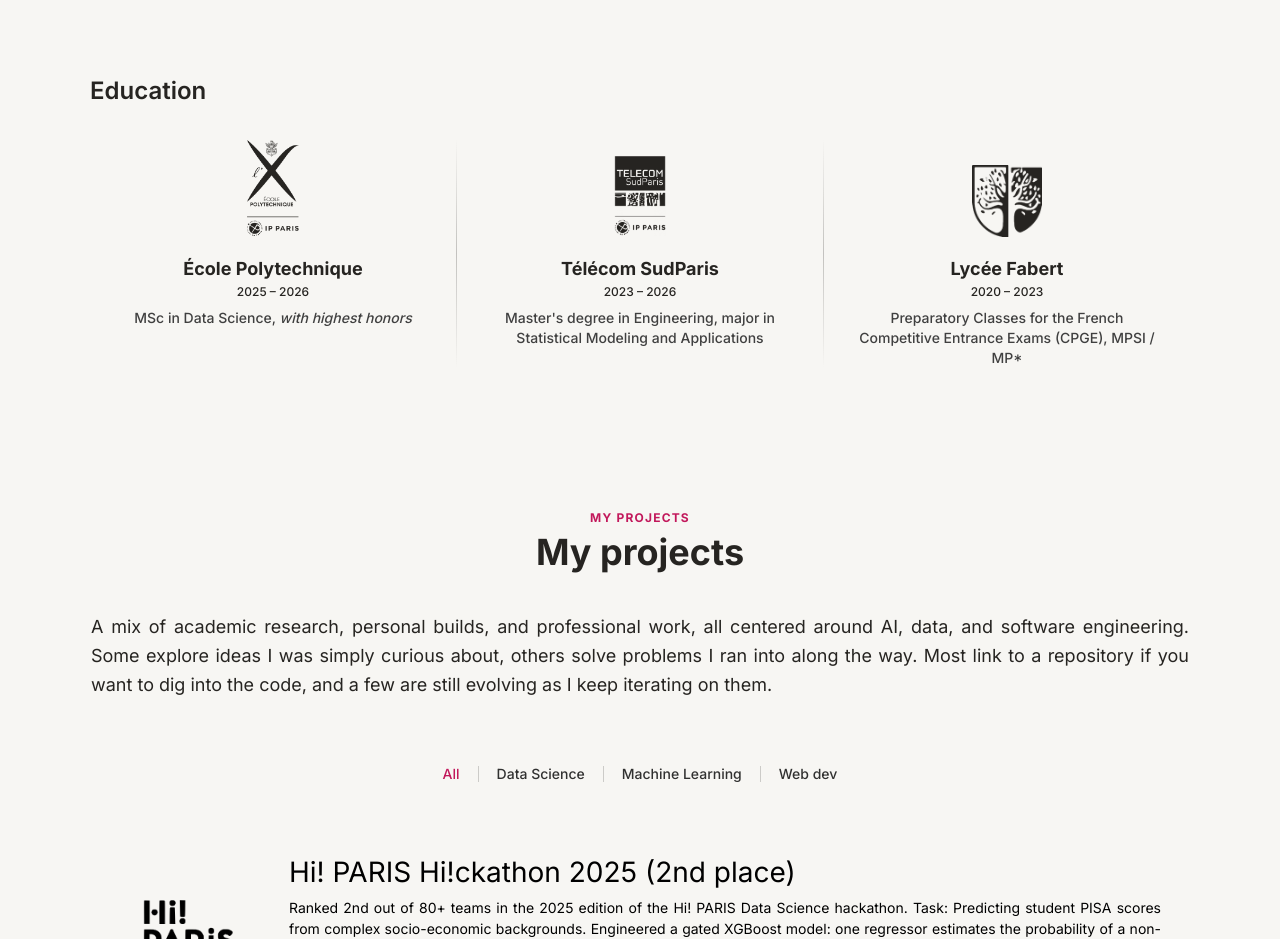
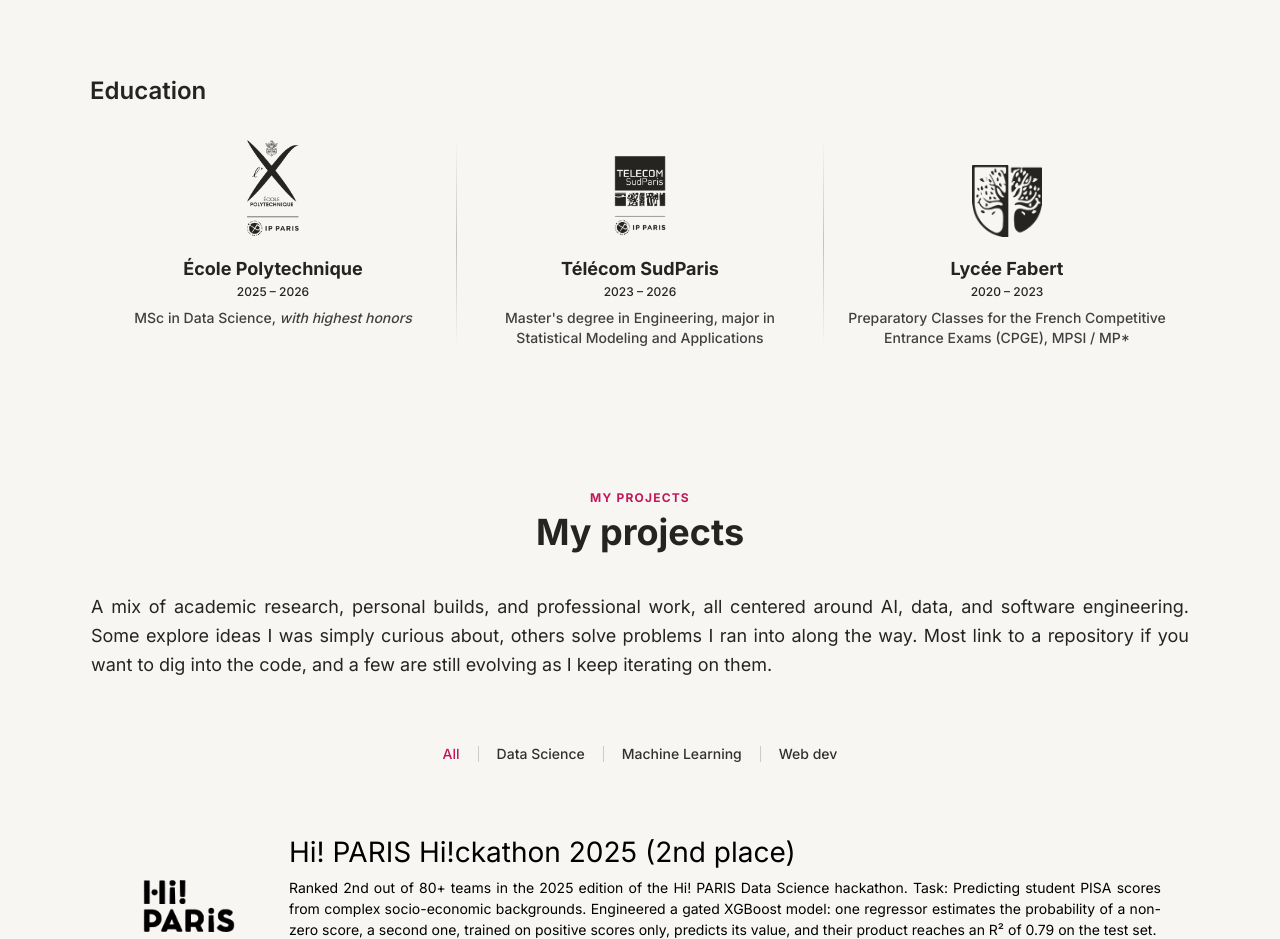
Before and after one commit to maxencedbe/maxencedbe.github.io, an Astro site: page / in a window 1280 px wide. Shown: the part 1780-2719 px from the top of the page. Built offline with nearby package versions, Linux system fonts and the light colour scheme; Astro itself is replaced by a stand-in of ours; some packages are replaced by stand-ins of ours.

Commit message:
Formation : colonnes moins espacées pour que les intitulés tiennent sur deux lignes

```diff
--- a/src/components/ExperienceRow.jsx
+++ b/src/components/ExperienceRow.jsx
@@ -309,7 +309,9 @@ const Logo = ({ item }) => {
 // heavy solid letters, so at the shared area it outweighs the outlined ones.
 // `logoGap` is the space between the logos and the titles, in px. Set per row:
 // the schools' taller lockups read better a little closer to their names.
-const ExperienceRow = ({ itemsEn, itemsFr, items, maxWidth = 900, logoScale = 1, logoGap = 28 }) => {
+// `itemPadding` is the space on each side of a column once they sit side by
+// side, in px: Education trims it so its long titles keep to two lines.
+const ExperienceRow = ({ itemsEn, itemsFr, items, maxWidth = 900, logoScale = 1, logoGap = 28, itemPadding = 32 }) => {
   const locale = useLocale();
   const currentItems = itemsEn && itemsFr ? (locale === 'fr' ? itemsFr : itemsEn) : (items || []);
   const rootOf = (item) => Math.sqrt(item.icon && item.ratio ? item.ratio : 1);
@@ -318,7 +320,7 @@ const ExperienceRow = ({ itemsEn, itemsFr, items, maxWidth = 900, logoScale = 1,
 
   return (
     <div
-      style={{ maxWidth: `${maxWidth}px` }}
+      style={{ maxWidth: `${maxWidth}px`, '--item-padding': `${itemPadding}px` }}
       // No `divide-*`: it draws on the children's own borders, so the rule can
       // have neither a length of its own nor a fade. Rules of their own instead,
       // the same as the separators between the projects: full length, fading
@@ -334,7 +336,7 @@ const ExperienceRow = ({ itemsEn, itemsFr, items, maxWidth = 900, logoScale = 1,
               <div className="hidden sm:block w-px self-stretch shrink-0 bg-linear-to-b from-transparent via-black/25 to-transparent dark:via-white/25" aria-hidden="true" />
             </>
           )}
-        <div className="flex-1 flex flex-col items-center text-center py-6 sm:py-0 sm:px-8">
+        <div className="flex-1 flex flex-col items-center text-center py-6 sm:py-0 sm:px-(--item-padding)">
           <div className="flex items-end justify-center" style={{ height: slotHeight, marginBottom: `${logoGap}px` }}>
             {item.icon ? (
               <div style={{ width: `calc(var(--logo-side) * ${sizeOf(item) * rootOf(item)})`, height: `calc(var(--logo-side) * ${sizeOf(item) / rootOf(item)})` }}>
--- a/src/pages/index.astro
+++ b/src/pages/index.astro
@@ -272,7 +272,7 @@ const withRatio = (items) => items.map((item) => {
         Education
       </h2>
       <div class="reveal-up reveal-delay-200 w-full">
-        <ExperienceRow client:load itemsEn={withRatio(educationEn)} itemsFr={withRatio(educationFr)} maxWidth={1100} logoScale={1.2} logoGap={20} />
+        <ExperienceRow client:load itemsEn={withRatio(educationEn)} itemsFr={withRatio(educationFr)} maxWidth={1100} logoScale={1.2} logoGap={20} itemPadding={20} />
       </div>
     </div>
   </section>
```
